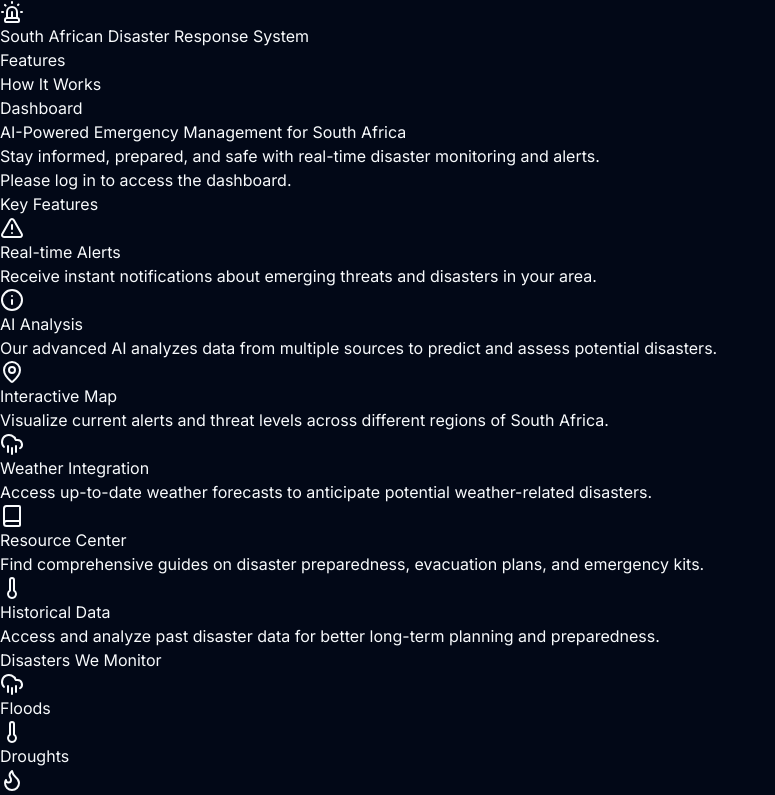
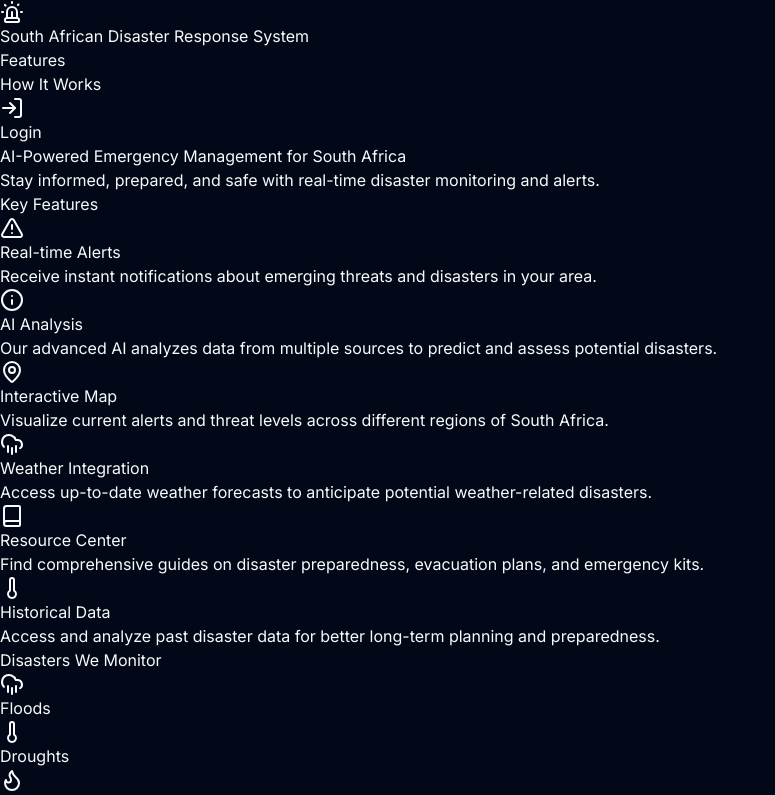
Before and after one commit to plankman2k/DRSAlert, a Next.js app in the folder clientApp/: page / in a window 1280 px wide. Shown: the top 795 px of the page, without its empty margins (0-775 px from the left). Built offline with nearby package versions, Linux system fonts and the light colour scheme.

Commit message:
updating ui and adding Authentication dummy

```diff
--- a/clientApp/package.json
+++ b/clientApp/package.json
@@ -27,7 +27,7 @@
     "@types/node": "^20",
     "@types/react": "^18",
     "@types/react-dom": "^18",
-    "eslint": "^8",
+    "eslint": "^8.57.1",
     "eslint-config-next": "15.0.3",
     "postcss": "^8",
     "tailwindcss": "^3.4.1",
--- a/clientApp/src/app/dashboard/page.tsx
+++ b/clientApp/src/app/dashboard/page.tsx
@@ -8,7 +8,7 @@ import OpenStreetMap from "../../components/dashboard/OpenStreetMap";
 import NewsFeedComponent from '../../components/dashboard/NewsFeedComponent';
 import {
   AlertTriangle,
-  BarChart,
+  BarCßhart,
   CloudRain,
   Flame,
   Siren,
@@ -63,6 +63,7 @@ export default function DashboardPage() {
     return icons[type] || <AlertTriangle className="h-6 w-6" />
   }
 
+  // @ts-ignore
   return (
     <div className="min-h-screen bg-gray-900 text-white p-4">
       <header className="flex items-center justify-between mb-6">
--- a/clientApp/src/app/page.tsx
+++ b/clientApp/src/app/page.tsx
@@ -1,43 +1,64 @@
 'use client'
 
-import { useState, useEffect } from 'react';
-import { Button } from "../components/ui/button"
-import { Card, CardContent, CardHeader, CardTitle } from "../components/ui/card"
-import { Input } from "../components/ui/input"
-import { Label } from "../components/ui/label"
-import { Tabs, TabsContent, TabsList, TabsTrigger } from "../components/ui/tabs"
-import { AlertTriangle, Book, CloudRain, Flame, Info, MapPin, Siren, Thermometer, Wind } from "lucide-react"
+
+import {Button} from "../components/ui/button"
+import {Card, CardContent, CardHeader, CardTitle} from "../components/ui/card"
+import {
+    AlertTriangle,
+    Book,
+    CloudRain,
+    Flame,
+    Info,
+    LogIn,
+    LogOut,
+    MapPin,
+    Siren,
+    Thermometer,
+    Wind,
+} from "lucide-react"
 import Link from "next/link"
 import SignUpForm from '../components/landing/SignUpForm'
-import { getAuthStatus } from "../utils/auth"
-import {handleClientScriptLoad} from "next/script";
+import {useAuth} from "../context/AuthContext";
+
 
 export default function Home() {
-  const [isAuthenicated, setIsAuthenticated] = useState(false);
+    const {isAuthenticated, login, logout} = useAuth();
 
-  useEffect(() => {
-    const { isAuthenticated } = getAuthStatus();
-    setIsAuthenticated(isAuthenticated);
-  }, []);
-
-  const handleAuthChange = () => {
-    const { isAuthenticated } = getAuthStatus();
-    setIsAuthenticated(isAuthenticated);
-  };
 
     return (
         <div className="min-h-screen bg-gray-900 text-white">
             <header className="bg-gray-800 py-4">
                 <div className="container mx-auto px-4 flex justify-between items-center">
                     <div className="flex items-center">
-            <Siren className="h-8 w-8 text-red-500 mr-2" />
+                        <Siren className="h-8 w-8 text-red-500 mr-2"/>
                         <h1 className="text-2xl font-bold text-yellow-300">South African Disaster Response System</h1>
                     </div>
                     <nav>
                         <ul className="flex space-x-4">
-              <li><Link href="#features" className="text-yellow-300 hover:text-yellow-100">Features</Link></li>
-              <li><Link href="#how-it-works" className="text-yellow-300 hover:text-yellow-100">How It Works</Link></li>
-              <li><Link href="/dashboard" className="text-yellow-300 hover:text-yellow-100">Dashboard</Link></li>
+                            <li><Link href="#features" className="text-yellow-300 hover:text-yellow-100">Features</Link>
+                            </li>
+                            <li><Link href="#how-it-works" className="text-yellow-300 hover:text-yellow-100">How It
+                                Works</Link></li>
+
+                            {isAuthenticated ? <li><Link href="/dashboard"
+                                                         className="text-yellow-300 hover:text-yellow-100">Dashboard</Link>
+                            </li> : ""}
+
+                            <li><Link href="/">
+                                {
+                                    isAuthenticated ?
+                                        <Button variant="outline" className="text-yellow-300 border-yellow-300"
+                                                onClick={logout}>
+                                            <LogOut className="h-4 w-4 mr-2"/>
+                                            Exit
+                                        </Button> :
+                                        <Button variant="outline" className="text-yellow-300 border-yellow-300"
+                                                onClick={login}>
+                                            <LogIn className="h-4 w-4 mr-2"/>
+                                            Login
+                                        </Button>
+                                }
+                            </Link></li>
                         </ul>
                     </nav>
                 </div>
@@ -45,29 +66,55 @@ export default function Home() {
 
             <main className="container mx-auto px-4 py-8">
                 <section className="text-center mb-12">
-          <h2 className="text-4xl font-bold text-yellow-300 mb-4">AI-Powered Emergency Management for South Africa</h2>
-          <p className="text-xl text-gray-300 mb-8">Stay informed, prepared, and safe with real-time disaster monitoring and alerts.</p>
-          {isAuthenicated ? (
-            <Link href="/dashboard">
-              <Button size="lg" className="bg-red-600 hover:bg-red-700 text-white">
-                Access Dashboard
-              </Button>
-            </Link>
-          ) : (
-            <p className="text-red-500">Please log in to access the dashboard.</p>
-          )}
+                    <h2 className="text-4xl font-bold text-yellow-300 mb-4">AI-Powered Emergency Management for South
+                        Africa</h2>
+                    <p className="text-xl text-gray-300 mb-8">Stay informed, prepared, and safe with real-time disaster
+                        monitoring and alerts.</p>
+                    {/*{isAuthenicated ? (*/}
+                    {/*    <Link href="/dashboard">*/}
+                    {/*        <Button size="lg" className="bg-red-600 hover:bg-red-700 text-white">*/}
+                    {/*            Access Dashboard*/}
+                    {/*        </Button>*/}
+                    {/*    </Link>*/}
+                    {/*) : (*/}
+                    {/*    <p className="text-red-500">Please log in to access the dashboard.</p>*/}
+                    {/*)}*/}
                 </section>
 
                 <section id="features" className="mb-12">
                     <h2 className="text-3xl font-bold text-yellow-300 mb-6">Key Features</h2>
                     <div className="grid grid-cols-1 md:grid-cols-2 lg:grid-cols-3 gap-6">
                         {[
-              { title: "Real-time Alerts", icon: <AlertTriangle className="h-6 w-6" />, description: "Receive instant notifications about emerging threats and disasters in your area." },
-              { title: "AI Analysis", icon: <Info className="h-6 w-6" />, description: "Our advanced AI analyzes data from multiple sources to predict and assess potential disasters." },
-              { title: "Interactive Map", icon: <MapPin className="h-6 w-6" />, description: "Visualize current alerts and threat levels across different regions of South Africa." },
-              { title: "Weather Integration", icon: <CloudRain className="h-6 w-6" />, description: "Access up-to-date weather forecasts to anticipate potential weather-related disasters." },
-              { title: "Resource Center", icon: <Book className="h-6 w-6" />, description: "Find comprehensive guides on disaster preparedness, evacuation plans, and emergency kits." },
-              { title: "Historical Data", icon: <Thermometer className="h-6 w-6" />, description: "Access and analyze past disaster data for better long-term planning and preparedness." },
+                            {
+                                title: "Real-time Alerts",
+                                icon: <AlertTriangle className="h-6 w-6"/>,
+                                description: "Receive instant notifications about emerging threats and disasters in your area."
+                            },
+                            {
+                                title: "AI Analysis",
+                                icon: <Info className="h-6 w-6"/>,
+                                description: "Our advanced AI analyzes data from multiple sources to predict and assess potential disasters."
+                            },
+                            {
+                                title: "Interactive Map",
+                                icon: <MapPin className="h-6 w-6"/>,
+                                description: "Visualize current alerts and threat levels across different regions of South Africa."
+                            },
+                            {
+                                title: "Weather Integration",
+                                icon: <CloudRain className="h-6 w-6"/>,
+                                description: "Access up-to-date weather forecasts to anticipate potential weather-related disasters."
+                            },
+                            {
+                                title: "Resource Center",
+                                icon: <Book className="h-6 w-6"/>,
+                                description: "Find comprehensive guides on disaster preparedness, evacuation plans, and emergency kits."
+                            },
+                            {
+                                title: "Historical Data",
+                                icon: <Thermometer className="h-6 w-6"/>,
+                                description: "Access and analyze past disaster data for better long-term planning and preparedness."
+                            },
                         ].map((feature, index) => (
                             <Card key={index} className="bg-gray-800 border-gray-700">
                                 <CardHeader>
@@ -88,10 +135,10 @@ export default function Home() {
                     <h2 className="text-3xl font-bold text-yellow-300 mb-6">Disasters We Monitor</h2>
                     <div className="grid grid-cols-2 md:grid-cols-4 gap-4">
                         {[
-              { type: "Floods", icon: <CloudRain className="h-8 w-8" /> },
-              { type: "Droughts", icon: <Thermometer className="h-8 w-8" /> },
-              { type: "Wildfires", icon: <Flame className="h-8 w-8" /> },
-              { type: "Severe Storms", icon: <Wind className="h-8 w-8" /> },
+                            {type: "Floods", icon: <CloudRain className="h-8 w-8"/>},
+                            {type: "Droughts", icon: <Thermometer className="h-8 w-8"/>},
+                            {type: "Wildfires", icon: <Flame className="h-8 w-8"/>},
+                            {type: "Severe Storms", icon: <Wind className="h-8 w-8"/>},
                         ].map((disaster, index) => (
                             <Card key={index} className="bg-gray-800 border-gray-700">
                                 <CardContent className="flex flex-col items-center justify-center p-4">
@@ -103,16 +150,17 @@ export default function Home() {
                     </div>
                 </section>
 
-        <section id="sign-up" className="mb-12">
-          <SignUpForm onAuthChange={handleAuthChange} />
-        </section>
+                {/*<section id="sign-up" className="mb-12">*/}
+                {/*    <SignUpForm onAuthChange={handleAuthChange}/>*/}
+                {/*</section>*/}
             </main>
 
             <footer className="bg-gray-800 py-8">
                 <div className="container mx-auto px-4">
                     <div className="flex flex-col md:flex-row justify-between items-center">
                         <div className="mb-4 md:mb-0">
-              <h2 className="text-2xl font-bold text-yellow-300 mb-2">South African Disaster Response System</h2>
+                            <h2 className="text-2xl font-bold text-yellow-300 mb-2">South African Disaster Response
+                                System</h2>
                             <p className="text-gray-400">Keeping South Africa safe and prepared</p>
                         </div>
                         <div className="flex space-x-4">
--- /dev/null
+++ b/clientApp/src/context/AuthContext.tsx
@@ -0,0 +1,45 @@
+// src/context/AuthContext.tsx
+"use client"
+import React, { createContext, useContext, useState, useEffect } from 'react';
+import { getAuthStatus, login, logout } from '../utils/auth';
+
+interface AuthContextType {
+    isAuthenticated: boolean;
+    login: () => void;
+    logout: () => void;
+}
+
+const AuthContext = createContext<AuthContextType | undefined>(undefined);
+
+export const AuthProvider: React.FC<{ children: React.ReactNode }> = ({ children }) => {
+    const [isAuthenticated, setIsAuthenticated] = useState(false);
+
+    useEffect(() => {
+        const { isAuthenticated } = getAuthStatus();
+        setIsAuthenticated(isAuthenticated);
+    }, []);
+
+    const handleLogin = () => {
+        login("","");
+        setIsAuthenticated(true);
+    };
+
+    const handleLogout = () => {
+        logout();
+        setIsAuthenticated(false);
+    };
+
+    return (
+        <AuthContext.Provider value={{ isAuthenticated, login: handleLogin, logout: handleLogout }}>
+            {children}
+        </AuthContext.Provider>
+    );
+};
+
+export const useAuth = () => {
+    const context = useContext(AuthContext);
+    if (context === undefined) {
+        throw new Error('useAuth must be used within an AuthProvider');
+    }
+    return context;
+};
--- a/clientApp/src/utils/auth.ts
+++ b/clientApp/src/utils/auth.ts
@@ -1,4 +1,3 @@
-// src/utils/auth.ts
 export const getAuthStatus = () => {
   const token = localStorage.getItem('jwtToken');
   const expiryDate = localStorage.getItem('jwtTokenExpiration');
@@ -10,3 +9,13 @@ export const getAuthStatus = () => {
   const isExpired = new Date(expiryDate) < new Date();
   return { isAuthenticated: !isExpired, token, expiryDate };
 };
+
+export const logout = () => {
+  localStorage.removeItem('jwtToken');
+  localStorage.removeItem('jwtTokenExpiration');
+};
+
+export const login = (token: string, expiryDate: string) => {
+  localStorage.setItem('jwtToken', token);
+  localStorage.setItem('jwtTokenExpiration', expiryDate);
+};
```
Also changed, not shown: clientApp/src/app/layout.tsx (+11 -2 lines), 1 other file (tests, documents, lock files or other folders). Lines whose indentation alone changed are shown as unchanged.
